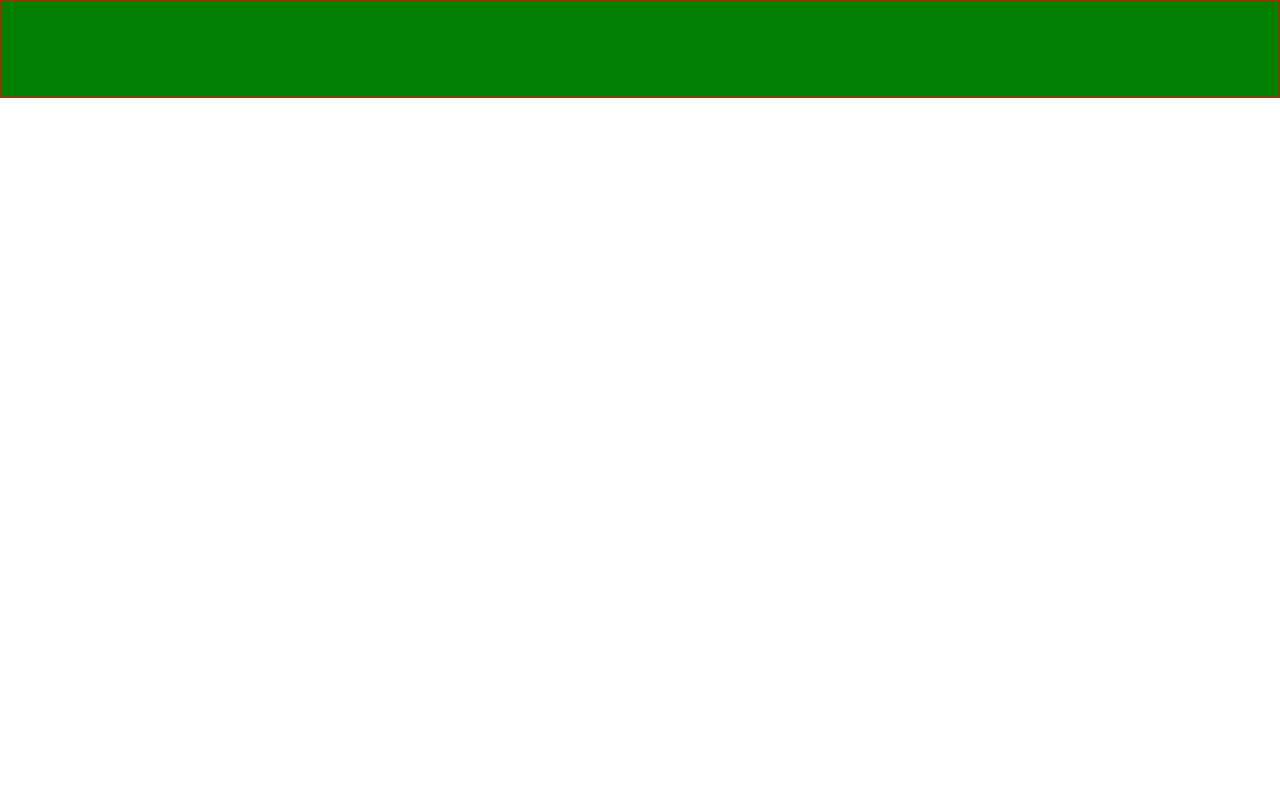
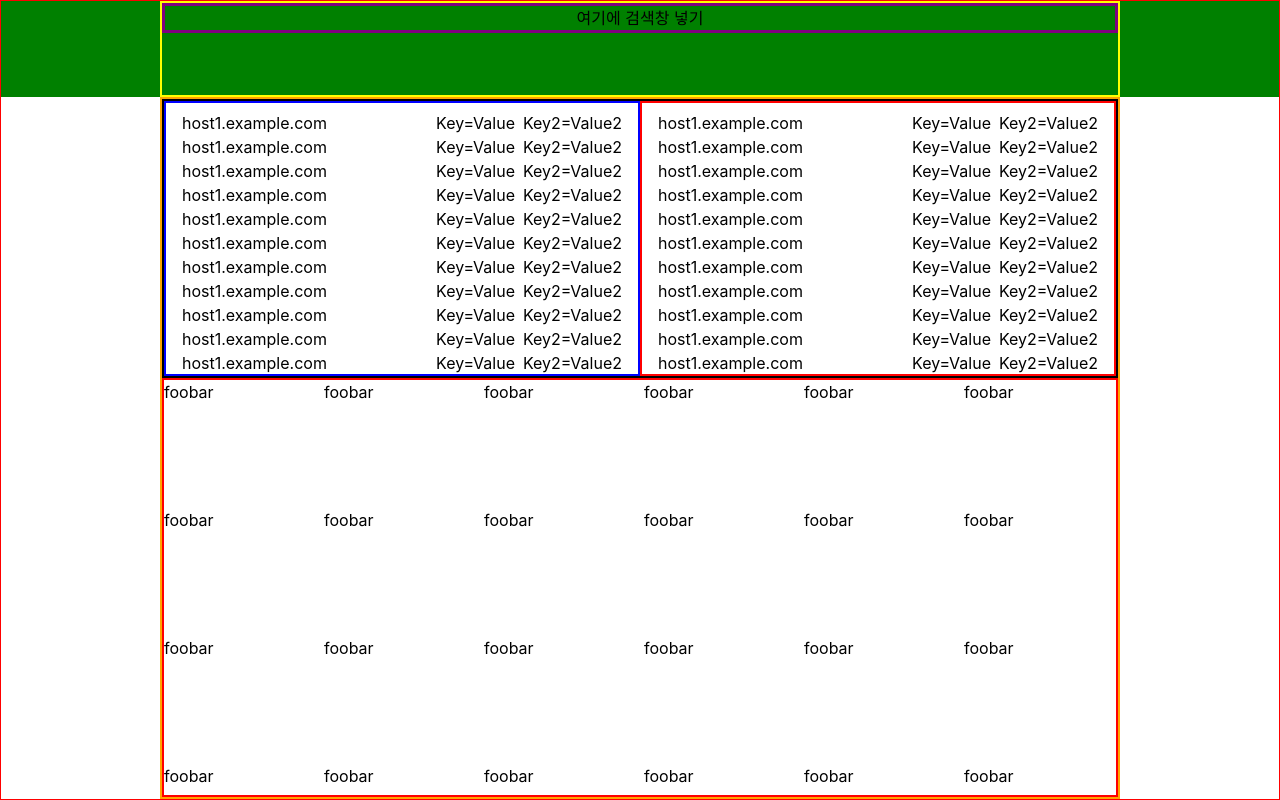
Before and after one commit to zzzz465/portal, a Next.js app in the folder web/: page / in a window 1280 px wide. Built offline with nearby package versions, Linux system fonts and the light colour scheme.

Commit message:
web: add prototype ui layout

```diff
--- a/web/src/pages/index.tsx
+++ b/web/src/pages/index.tsx
@@ -1,15 +1,74 @@
+import { Icon, Stack, Text } from '@fluentui/react'
 import type { NextPage } from 'next'
+import _ from 'lodash'
 
 const Home: NextPage = () => {
+  const items = (count = 32) => _.times(count).map(() =>
+  (
+    <li>
+      <div className='flex gap-4 justify-between'>
+        <h4>host1.example.com</h4>
+        <ul className='flex gap-2'>
+          <li>Key=Value</li>
+          <li>Key2=Value2</li>
+        </ul>
+      </div>
+    </li>
+  ))
+
+  const gridItems = (count = 32) => _.times(count).map(() => (
+    <li>
+      <a style={{ width: '128px', height: '96px' }} className='w-full h-full block'>
+        {/* Icon */}
+        <image className='aspect-square w-32 h-32' />
+
+        {/* title */}
+        {/* <Text> creates hydration error. https://stackoverflow.com/questions/71706064/react-18-hydration-failed-because-the-initial-ui-does-not-match-what-was-render */}
+        {/* <Text>Foobar</Text> */}
+        <h3>foobar</h3>
+      </a>
+    </li>
+  ))
+
   return (
     // root
-    <div style={{ border: '1px solid red' }}>
-      <header>
-        <div style={{ width: '100%', height: '96px', backgroundColor: 'green' }}></div>
+    <div style={{ border: '1px solid red' }} className='w-screen h-screen flex flex-col items-center overflow-hidden'>
+      <header style={{ width: '100%', height: '96px', backgroundColor: 'green', display: 'flex', flexDirection: 'column', alignItems: 'center' }}>
+        <div style={{ border: '2px solid yellow', width: '960px' }} className='h-full'>
+          <h1 style={{ border: '3px solid purple' }} className='w-full text-center'>
+            여기에 검색창 넣기
+          </h1>
+        </div>
       </header>
 
       {/* main */}
-      <div></div>
+      <div id='main-container' style={{ border: '2px solid orange', width: '960px' }} className='flex flex-col flex-1 overflow-hidden'>
+        {/* upper layout */}
+        <div id='upper-layout' style={{ border: '2px solid black' }} className='w-full h-2/5 flex flex-row'>
+          {/* frequently accessed records */}
+          {/* TODO: prevent growing */}
+          <div id='frequently-accessed-records' style={{ border: '2px solid blue', flex: '1' }} className='p-2 px-4 overflow-y-scroll'>
+            <ol>
+              {items()}
+            </ol>
+          </div>
+
+          {/* recntly added records */}
+          <div id='recently-added-records' style={{ border: '2px solid red', flex: '1' }} className='p-2 px-4 overflow-y-scroll'>
+            <ol>
+              {items()}
+            </ol>
+          </div>
+        </div>
+
+        {/* bottom layout */}
+        <div id='bottom-layout' style={{ border: '2px solid red', flex: 1 }} className='w-full overflow-auto'>
+          {/* all groups (grid icon list) */}
+          <ol className='w-full flex flex-row flex-wrap gap-8 overflow-y-hidden'>
+            {gridItems()}
+          </ol>
+        </div>
+      </div>
     </div>
   )
 }
```
